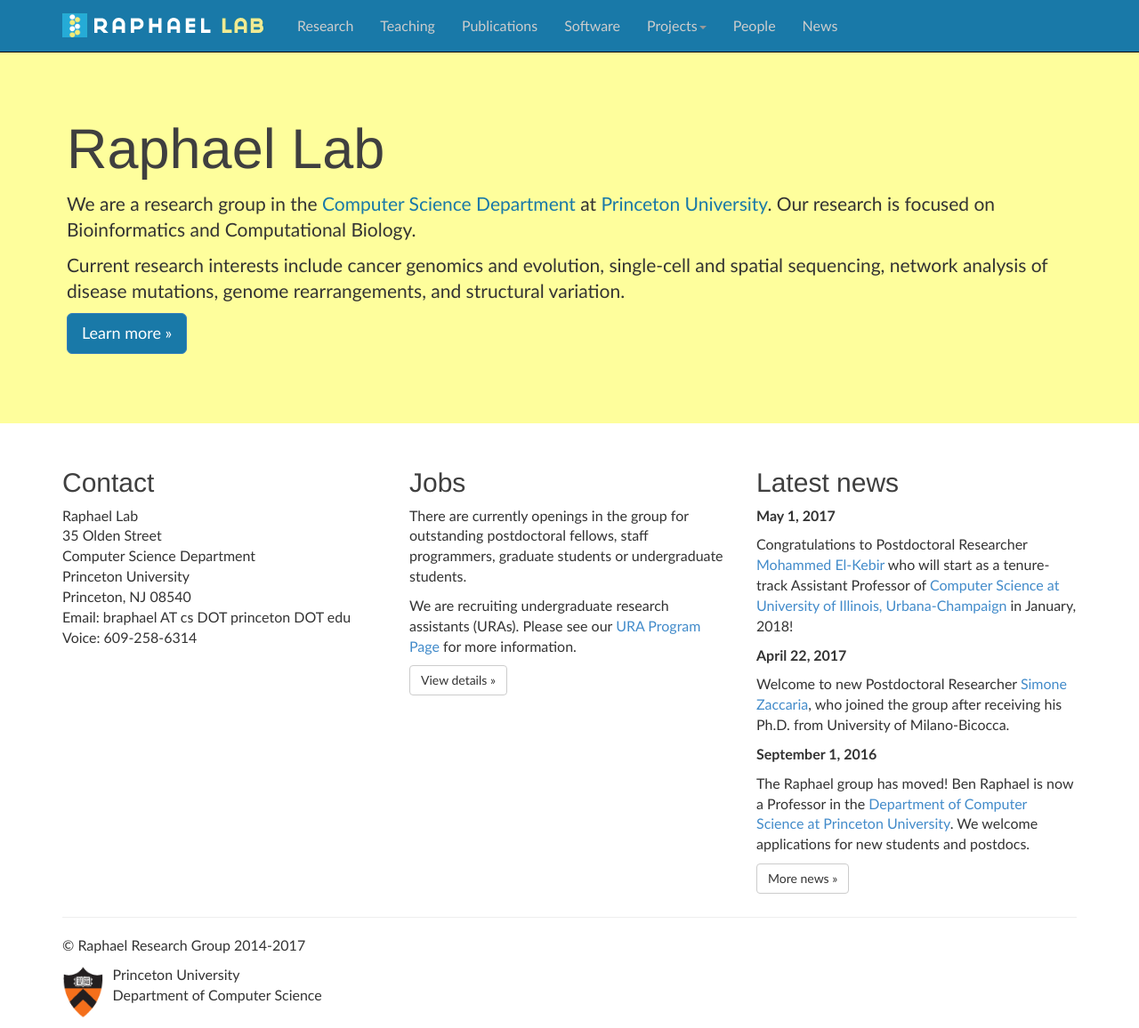
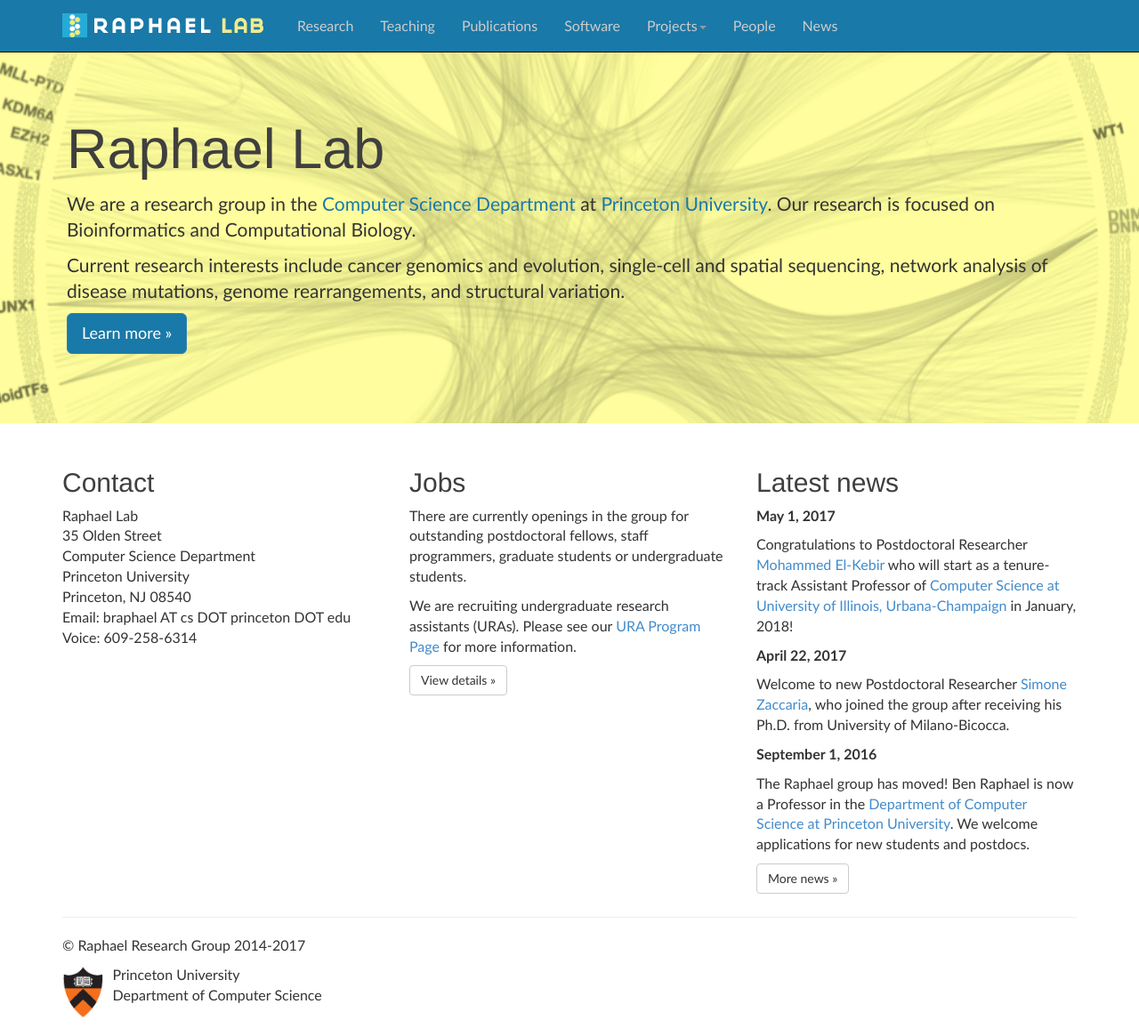
Before and after one commit to raphael-group/raphael-group.github.io, a Jekyll site: the page built from index.html, in a window 1280 px wide and 1156 px high. Shown: the whole window at 89% size. Built offline with Jekyll 4.4.1, drawn with Linux system fonts in a browser that asks for light colours; nearby versions of some CDN libraries; comment, search, counter and statistics services are not loaded.

Commit message:
Update jumbotron.css
Another attempt to fix background image for https

```diff
--- a/css/jumbotron.css
+++ b/css/jumbotron.css
@@ -5,7 +5,8 @@
   background-color: rgb(254, 254, 156);
   background-position: center;
   background-repeat: no-repeat;
-  background-image: url("{{ site.url }}/assets/jumbotron-splash.gif")
+  background-image: url('../assets/jumbotron-splash.gif');
+  /* background-image: url("{{ site.url }}/assets/jumbotron-splash.gif") */
   /* background-image: url('//assets/jumbotron-splash.gif'); */
   background-size: 110%;
 }
```
